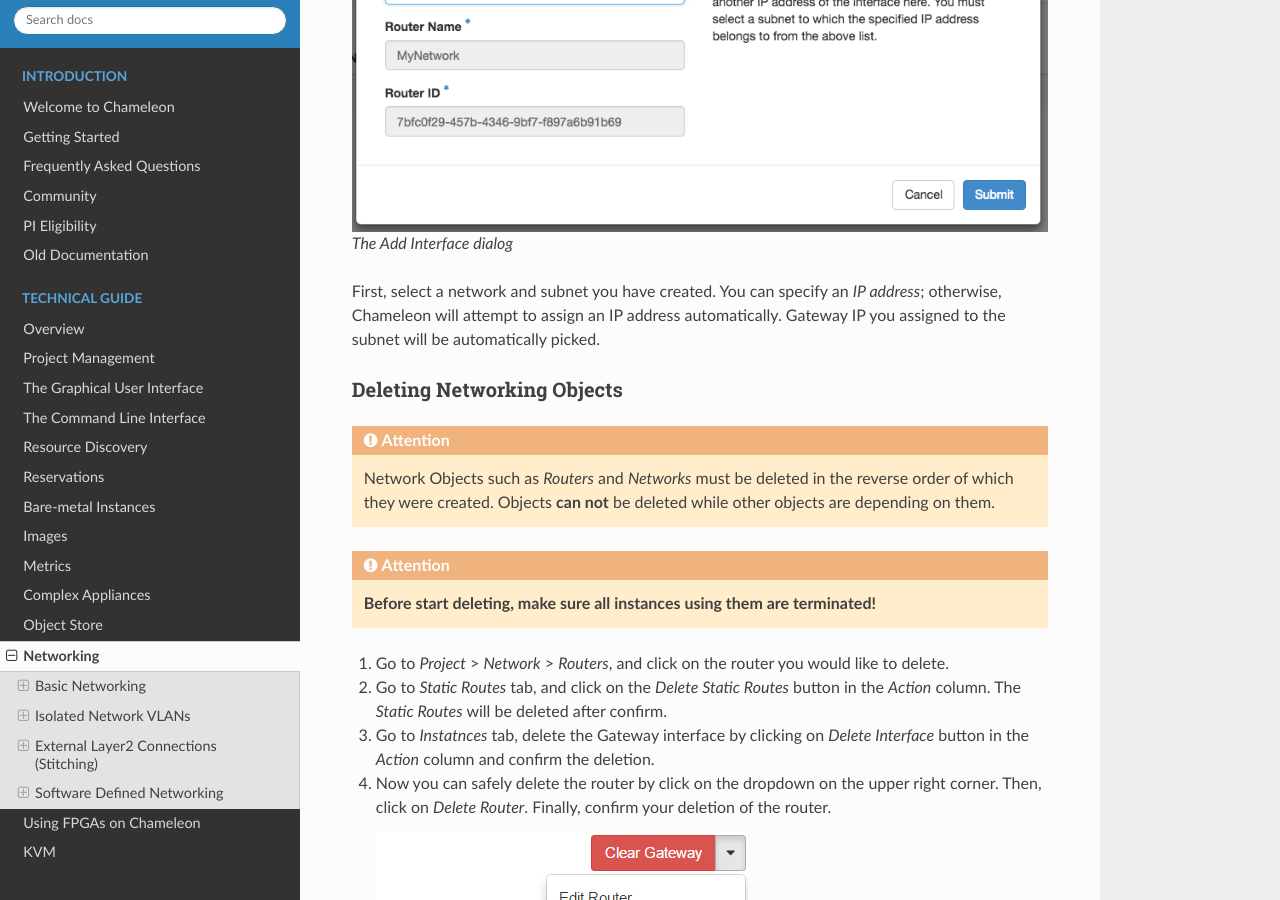
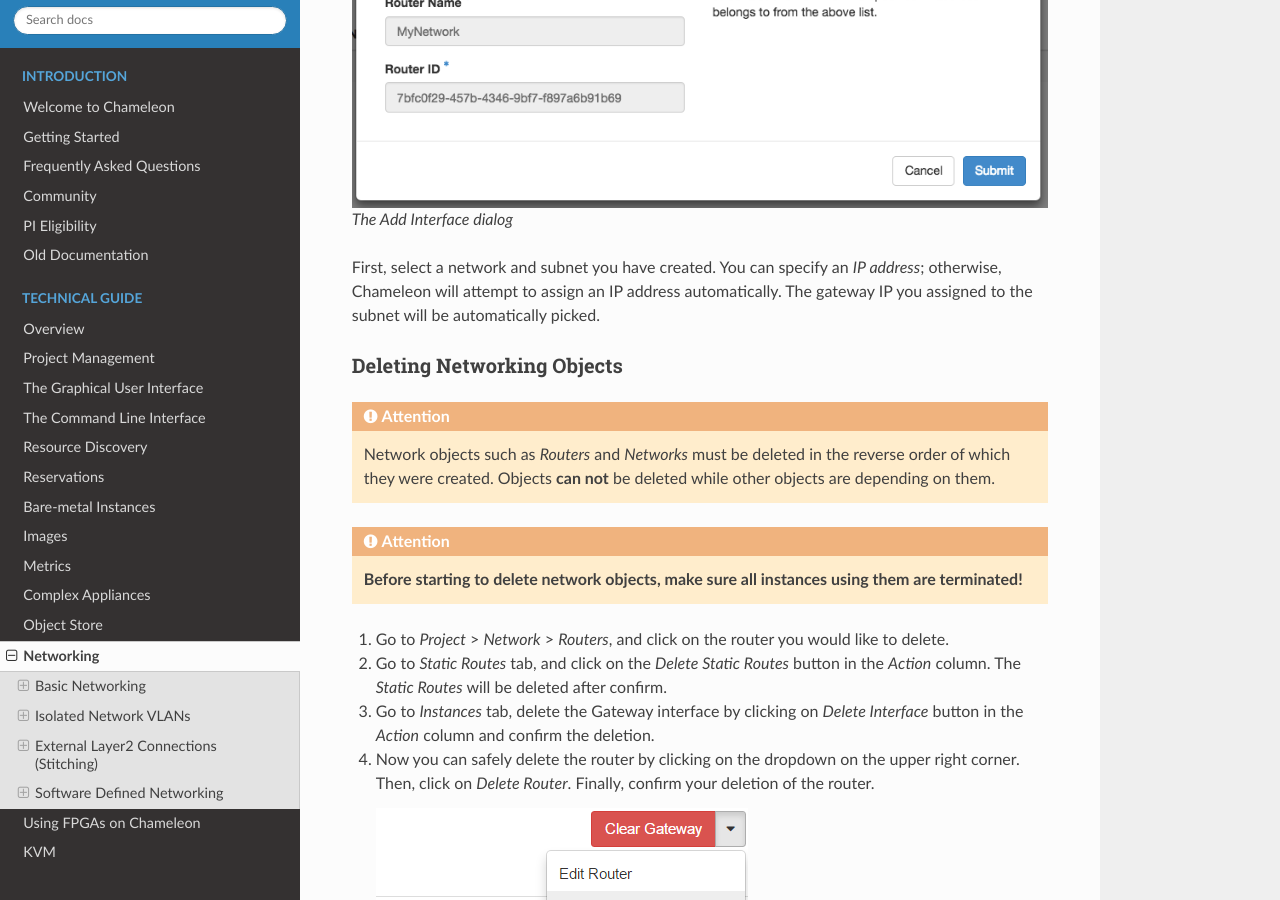
Before and after one commit to ChameleonCloud/docs, a Sphinx documentation site: the page built from source/technical/networks.rst, in a window 1280 px wide and 900 px high, scrolled down 6489 px. Built offline with Sphinx 7.4.7 and the Read the Docs theme 2.0.0, drawn with Linux system fonts in a browser that asks for light colours; some of the changed text lies outside the part shown.

Commit message:
Fix small typos

```diff
--- a/source/technical/networks.rst
+++ b/source/technical/networks.rst
@@ -104,7 +104,6 @@ You may specify *DHCP* and static *Route* information at *Subnet Details* sectio
 
   .. note::
      At `CHI@TACC <https://chi.tacc.chameleoncloud.org>`_, use ``129.114.97.1`` and ``129.114.97.2`` for your DNS servers
-
      At `CHI@UC <https://chi.uc.chameleoncloud.org>`_, use ``130.202.101.6`` and ``130.202.101.37`` for your DNS servers
 - *Host Routes* section allows you to specify static routing information for the subnet in the format of ``<subnet CIDR>,<router IP address>``. For example, ``192.168.3.0/24,10.56.1.254`` means all traffic from this Subnet to ``192.168.3.0`` will be forwarded to the Router Interface at ``10.56.1.254``.
 
@@ -144,21 +143,21 @@ A Router may have multiple *Interfaces*, each connected to a *Network*. You may
 
    The Add Interface dialog
 
-First, select a network and subnet you have created. You can specify an *IP address*; otherwise, Chameleon will attempt to assign an IP address automatically. Gateway IP you assigned to the subnet will be automatically picked.
+First, select a network and subnet you have created. You can specify an *IP address*; otherwise, Chameleon will attempt to assign an IP address automatically. The gateway IP you assigned to the subnet will be automatically picked.
 
 Deleting Networking Objects
 ___________________________
 
 .. attention::
-   Network Objects such as *Routers* and *Networks* must be deleted in the reverse order of which they were created. Objects **can not** be deleted while other objects are depending on them.
+   Network objects such as *Routers* and *Networks* must be deleted in the reverse order of which they were created. Objects **can not** be deleted while other objects are depending on them.
 
 .. attention::
-   **Before start deleting, make sure all instances using them are terminated!**
+   **Before starting to delete network objects, make sure all instances using them are terminated!**
 
 #. Go to *Project* > *Network* > *Routers*, and click on the router you would like to delete.
 #. Go to *Static Routes* tab, and click on the *Delete Static Routes* button in the *Action* column. The *Static Routes* will be deleted after confirm.
-#. Go to *Instatnces* tab, delete the Gateway interface by clicking on *Delete Interface* button in the *Action* column and confirm the deletion.
-#. Now you can safely delete the router by click on the dropdown on the upper right corner. Then, click on *Delete Router*. Finally, confirm your deletion of the router.
+#. Go to *Instances* tab, delete the Gateway interface by clicking on *Delete Interface* button in the *Action* column and confirm the deletion.
+#. Now you can safely delete the router by clicking on the dropdown on the upper right corner. Then, click on *Delete Router*. Finally, confirm your deletion of the router.
 
    .. figure:: networks/deleterouterbutton.png
       :alt: Dropdown for deleting router
@@ -235,7 +234,7 @@ For example, the command:
 
    openstack subnet create --subnet-range 192.168.1.0/24 --dhcp --network MyNetwork MySubnet
 
-Will create a subnet with the following output:
+will create a subnet with the following output:
 
 .. code::
 
```
